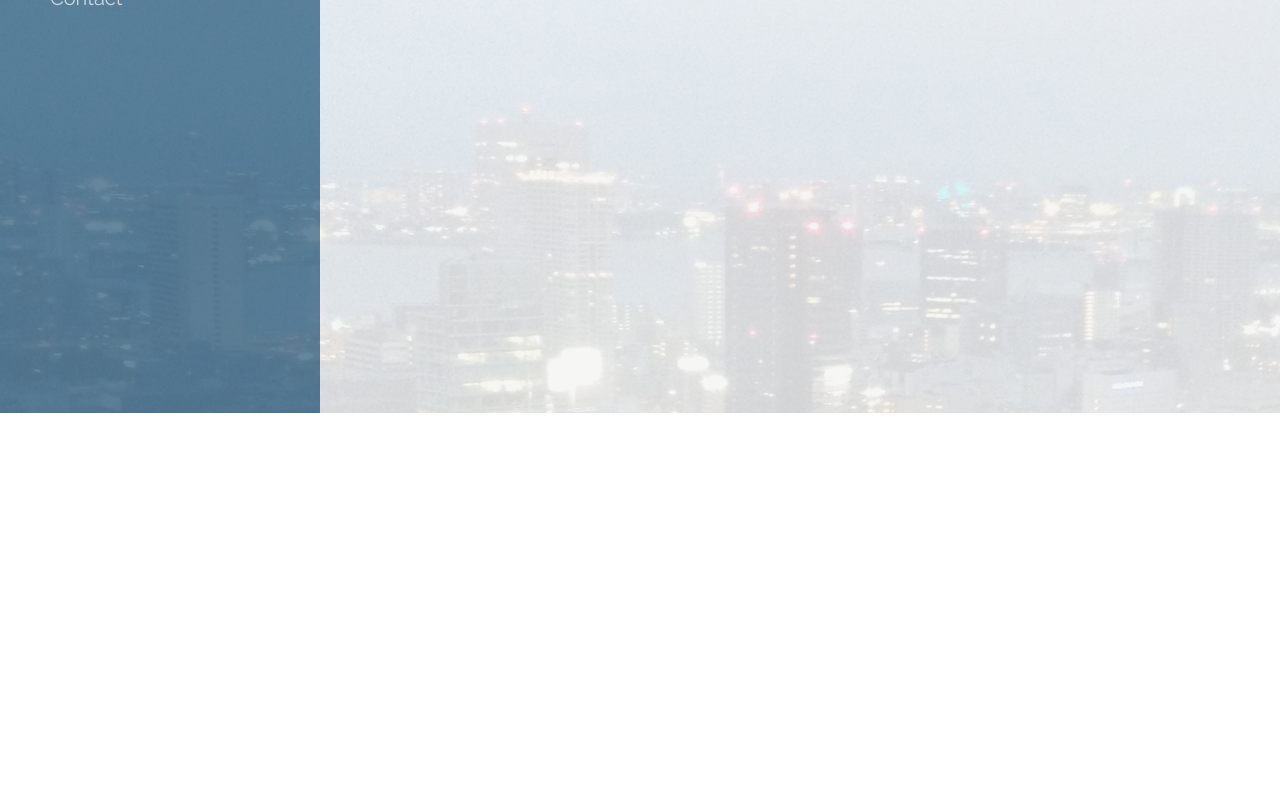
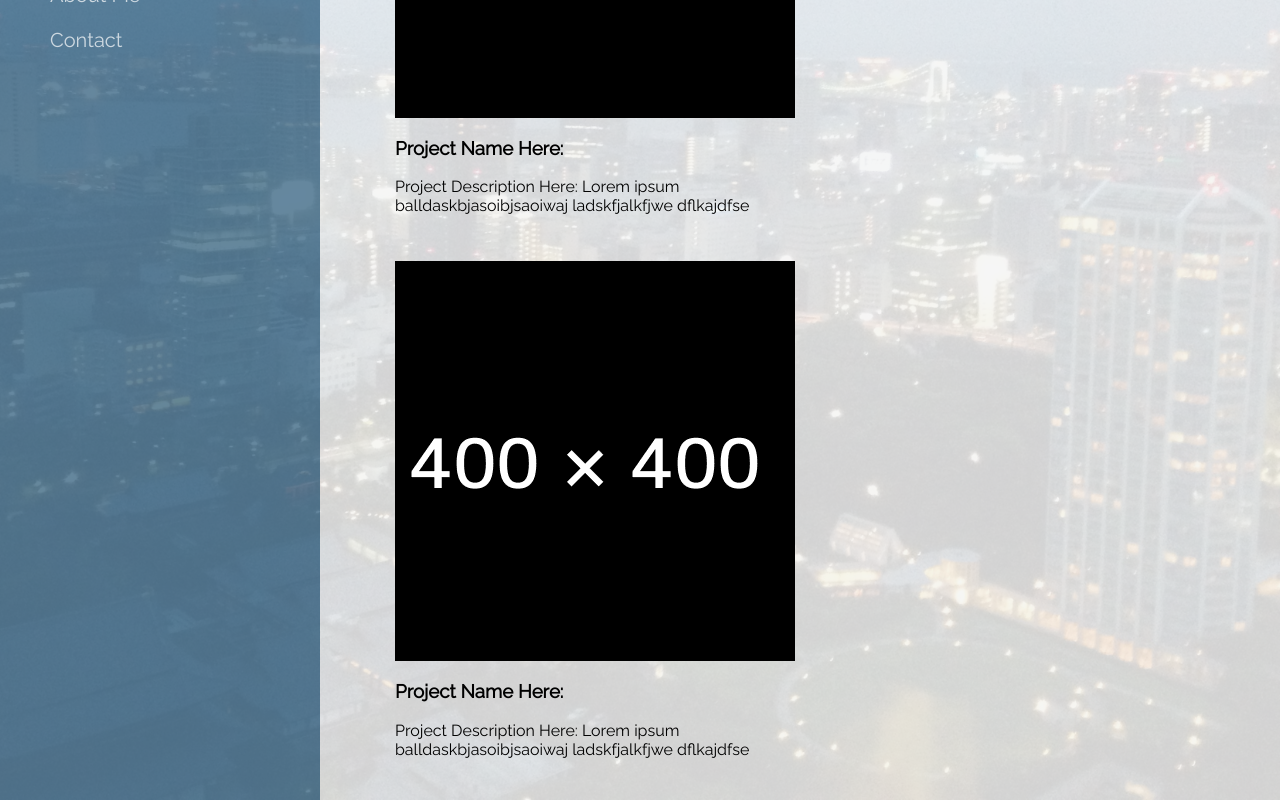
Before and after one commit to codechennerator/react-profile, a React (Create React App) app: page /portfolio in a window 1280 px wide. Shown: the part 387-1187 px from the top of the page. Before the commit the page ends 800 px from the top, so only its background shows below. Built offline with nearby package versions, Linux system fonts and the light colour scheme.

Commit message:
portfolio layout. nav glitch fixed

```diff
--- a/src/App.js
+++ b/src/App.js
@@ -10,6 +10,7 @@ const AppWrapper = styled.div`
 `;
 const StyledNav = styled(Nav)`
   grid-area: menu;
+  min-height: 0;
 `;
 const Content = styled.div`
   grid-area: content;
@@ -29,6 +30,12 @@ const RouterWrapper =styled.div`
   grid-template-columns: 1fr 3fr;
   grid-template-areas: "menu content";
   background-image: url(${ttower});
+  background-repeat:no-repeat;
+  -webkit-background-size:cover;
+  -moz-background-size:cover;
+  -o-background-size:cover;
+  background-size:cover;
+  background-position:center;
   @media (max-width: 980px){
     grid-template-columns: 1fr;
     grid-template-rows: auto 1fr;
--- a/src/components/Nav/Nav.js
+++ b/src/components/Nav/Nav.js
@@ -7,13 +7,11 @@ const NavWrapper = styled.div`
     background-color: rgba(85, 122, 149, 0.9);
     grid-template-areas: "head"
                          "nav";
-    grid-template-rows: 1fr 2fr;
+    grid-template-rows: 300px 1fr;
     padding-top: 25px;
     @media (max-width: 980px){
         grid-template-columns: 1fr;
         grid-template-rows: 1fr auto;
-        grid-template-areas: "head"
-                             "nav";
         padding-top: 10px;
         grid-gap: 0px;
     }
@@ -23,7 +21,7 @@ const NameHeader = styled(Link)`
     text-decoration: none;
     color: white;
     text-align: center;
-    height: 90%
+    height: 90%;
     &:hover{
         text-decoration: underline;
     }
--- a/src/pages/Portfolio/Portfolio.js
+++ b/src/pages/Portfolio/Portfolio.js
@@ -1,9 +1,74 @@
 import React, { Component } from 'react';
+import styled from 'styled-components';
+import imgplaceholder from '../../images/placeholder-400x400.png';
+
+const ProjectWrapper = styled.div`
+  display: grid;
+  grid-template-columns: repeat(auto-fit, 400px);
+  grid-column-gap: 20px;
+  grid-row-gap: 30px;
+`;
+const ProjectImg = styled.img`
+  grid-column: 1 / -1;
+  grid-row: 1 / -1;
+  width: 100%;
+  height: 100%;
+  object-fit: cover;
+`;
+const Overlay = styled.div`
+  background: rgba(85, 122, 149, 0.7);
+  grid-column: 1 / -1;
+  grid-row: 1/ -1;
+  position: relative;
+  display: grid;
+  justify-items: center;
+  align-items: center;
+  transition: 0.1s;
+  transform: translateY(200%);
+`;
+const ProjectDiv = styled.div`
+
+`;
+const OverlayDiv = styled.div`
+  overflow: hidden;
+  display: grid;
+  grid-template-columns: 1;
+  grid-template-rows: 1;
+  &:hover{
+    cursor: pointer;
+  };
+  &:hover ${Overlay}{
+    transform: translateY(0);
+  }
+`;
+
 class Portfolio extends Component{
   render(){
     return (
         <div>
           <h1>Portfolio</h1>
+          <ProjectWrapper>
+            <ProjectDiv>
+              <OverlayDiv>
+                <ProjectImg src = {imgplaceholder} />
+                <Overlay>
+                <button>View-></button>
+              </Overlay>
+              </OverlayDiv>
+              <h3>Project Name Here:</h3>
+              <p>Project Description Here: Lorem ipsum balldaskbjasoibjsaoiwaj ladskfjalkfjwe dflkajdfse</p>
+            </ProjectDiv>
+            <ProjectDiv>
+              <OverlayDiv>
+                <ProjectImg src = {imgplaceholder} />
+                <Overlay>
+                <button>View-></button>
+              </Overlay>
+              </OverlayDiv>
+              <h3>Project Name Here:</h3>
+              <p>Project Description Here: Lorem ipsum balldaskbjasoibjsaoiwaj ladskfjalkfjwe dflkajdfse</p>
+            </ProjectDiv>
+          </ProjectWrapper>
         </div>
     );
   }
```
Also changed, not shown: src/images/placeholder-400x400.png (added).
